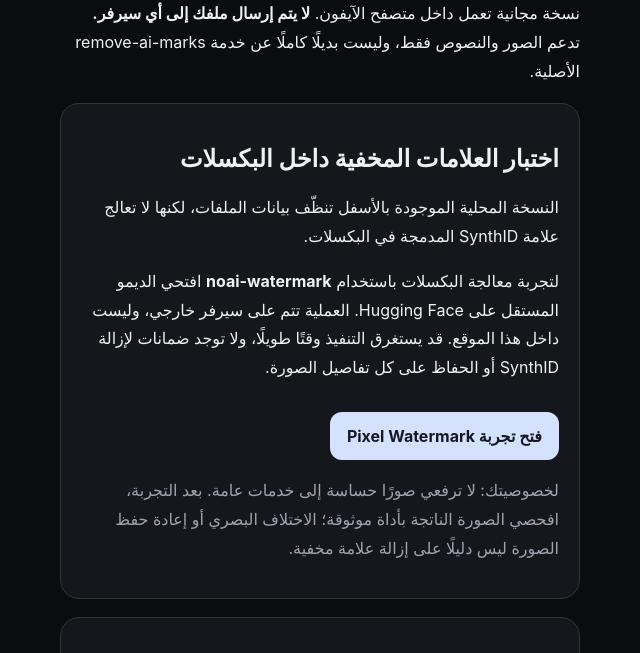
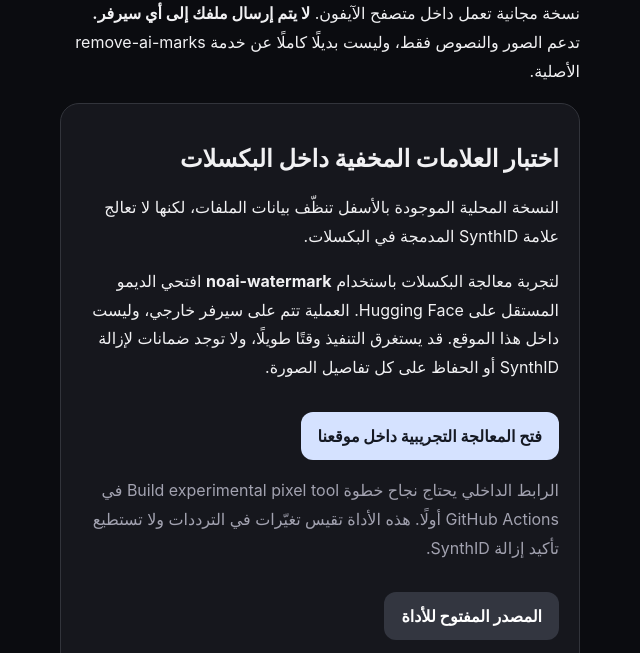
Before and after one commit to nurhannetarek13-design/ai-marks-remover, a plain HTML site: page index.html in a window 1280 px wide. Shown: the part 119-772 px from the top of the page, without its empty margins (320-960 px from the left). Drawn offline with Linux system fonts and the light colour scheme.

Commit message:
Link locally hosted experimental pixel tool and disclose limitations

```diff
--- a/index.html
+++ b/index.html
@@ -23,7 +23,9 @@
 <h2>اختبار العلامات المخفية داخل البكسلات</h2>
 <p>النسخة المحلية الموجودة بالأسفل تنظّف بيانات الملفات، لكنها لا تعالج علامة SynthID المدمجة في البكسلات.</p>
 <p>لتجربة معالجة البكسلات باستخدام <strong>noai-watermark</strong> افتحي الديمو المستقل على Hugging Face. العملية تتم على سيرفر خارجي، وليست داخل هذا الموقع. قد يستغرق التنفيذ وقتًا طويلًا، ولا توجد ضمانات لإزالة SynthID أو الحفاظ على كل تفاصيل الصورة.</p>
-<a class="action" href="https://huggingface.co/spaces/mertizci/noai-watermark" target="_blank" rel="noopener noreferrer">فتح تجربة Pixel Watermark</a>
+<a class="action" href="./pixel-tool/">فتح المعالجة التجريبية داخل موقعنا</a>
+<p class="muted">الرابط الداخلي يحتاج نجاح خطوة Build experimental pixel tool في GitHub Actions أولًا. هذه الأداة تقيس تغيّرات في الترددات ولا تستطيع تأكيد إزالة SynthID.</p>
+<a class="action secondary" href="https://github.com/Alex-Prakash/SynthIDRemover" target="_blank" rel="noopener noreferrer">المصدر المفتوح للأداة</a>
 <p class="muted">لخصوصيتك: لا ترفعي صورًا حساسة إلى خدمات عامة. بعد التجربة، افحصي الصورة الناتجة بأداة موثوقة؛ الاختلاف البصري أو إعادة حفظ الصورة ليس دليلًا على إزالة علامة مخفية.</p>
 </section>
 <section class="panel"><h2>١ — اختاري ملف</h2>
```
